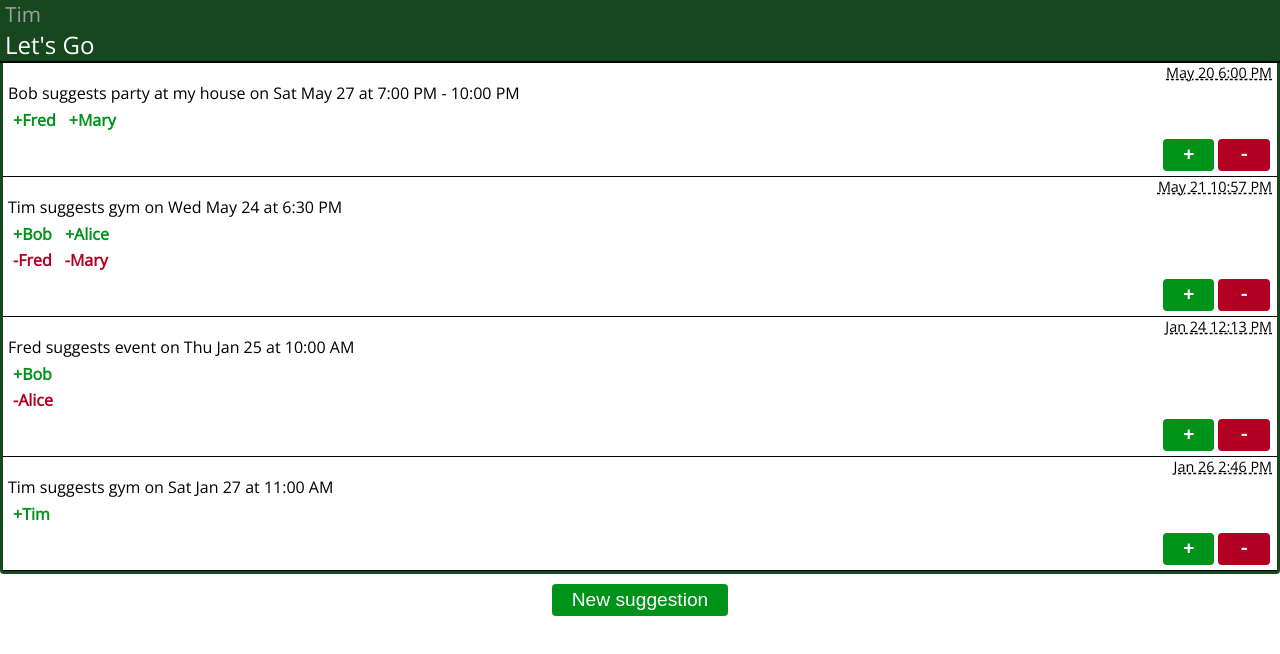
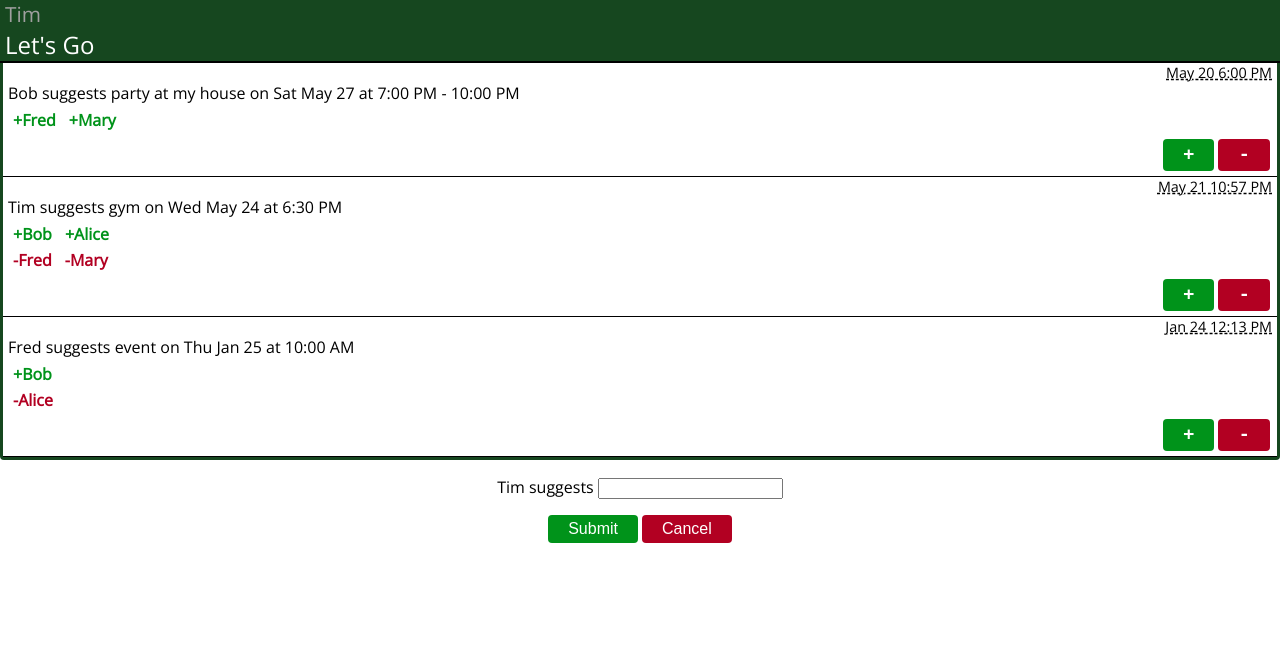
Before and after one commit to SlimTim10/LetsGo, a React (Create React App) app: page / in a window 1280 px wide. Both pictures are taken after a click on the button "New suggestion". Shown: the top 654 px of the page. Built offline with nearby package versions, Linux system fonts and the light colour scheme.

Commit message:
Implement new suggestion

```diff
--- a/src/Suggestion.js
+++ b/src/Suggestion.js
@@ -5,31 +5,88 @@ class Suggestion extends Component {
   constructor(props) {
     super(props);
 
-    this.handleButton = this.handleButton.bind(this);
+    this.state = {
+      makingSuggestion: false,
+      value: ''
+    };
+
+    this.createSuggestionButton = this.createSuggestionButton.bind(this);
+    this.createSuggestionInput = this.createSuggestionInput.bind(this);
+
+    this.handleValueChange = this.handleValueChange.bind(this);
+    this.handleSuggestionButton = this.handleSuggestionButton.bind(this);
+    this.handleSubmitButton = this.handleSubmitButton.bind(this);
+    this.handleCancelButton = this.handleCancelButton.bind(this);
+
     this.submitSuggestion = this.submitSuggestion.bind(this);
+  }
+
+  createSuggestionButton() {
+    if (!this.state.makingSuggestion) {
+      return <button className="btn-suggestion" onClick={this.handleSuggestionButton}>New suggestion</button>;
+    } else {
+      return null;
+    }
+  }
+
+  // TODO: Add date selector
+  createSuggestionInput() {
+    if (this.state.makingSuggestion) {
+      const name = this.props.user.name;
+      return (
+        <div>
+          <p>{name} suggests <input type="text" value={this.state.value} onChange={this.handleValueChange} /></p>
+          <button className="btn-submit-suggestion" onClick={this.handleSubmitButton}>Submit</button>
+          <button className="btn-cancel-suggestion" onClick={this.handleCancelButton}>Cancel</button>
+        </div>
+      );
+    } else {
+      return null;
+    }
+  }
+
+  handleValueChange(event) {
+    this.setState({ value: event.target.value });
+  }
+
+  handleSuggestionButton() {
+    this.setState({ makingSuggestion: true });
+  }
+
+  handleSubmitButton() {
+    this.setState({ makingSuggestion: false });
+    this.submitSuggestion();
+  }
+
+  handleCancelButton() {
+    this.setState({ makingSuggestion: false });
   }
 
   submitSuggestion() {
     const me = this.props.user;
     me.status = Status.going;
 
+    const messageDate = "Jan 26 2:46 PM"; // TODO: Use date format
+    const suggestion = this.state.value;
+    const eventDate = "Sat Jan 27 at 11:00 AM"; // TODO: Use value from date selector
+
     const newMessage = {
       id: 4,
-      date: "Jan 26 2:46 PM",
-      content: "Tim suggests gym on Sat Jan 27 at 11:00 AM",
+      date: messageDate,
+      content: me.name + " suggests " + suggestion + " on " + eventDate,
       people: [ me ]
     };
     this.props.sendNewMessage(newMessage);
   }
 
-  handleButton() {
-    this.submitSuggestion();
-  }
+  render() {
+    const suggestionButton = this.createSuggestionButton();
+    const suggestionInput = this.createSuggestionInput();
 
-  render() {
     return (
       <section className="suggestion">
-        <button className="btn-suggestion" onClick={this.handleButton}>New suggestion</button>
+        {suggestionButton}
+        {suggestionInput}
       </section>
     );
   }
--- a/src/index.css
+++ b/src/index.css
@@ -143,3 +143,33 @@ body {
 	text-decoration: none;
 	background: #29C044;
 }
+
+.btn-submit-suggestion {
+	background: #00931A;
+	border: none;
+	color: #ffffff;
+	font-size: inherit;
+	padding: 5px 20px 5px 20px;
+	text-decoration: none;
+	border-radius: 4px;
+	margin-right: 2px;
+}
+.btn-submit-suggestion:hover {
+	text-decoration: none;
+	background: #29C044;
+}
+
+.btn-cancel-suggestion {
+	background: #B20022;
+	border: none;
+	color: #ffffff;
+	font-size: inherit;
+	padding: 5px 20px 5px 20px;
+	text-decoration: none;
+	border-radius: 4px;
+	margin-left: 2px;
+}
+.btn-cancel-suggestion:hover {
+	text-decoration: none;
+	background: #DA3151;
+}
```
